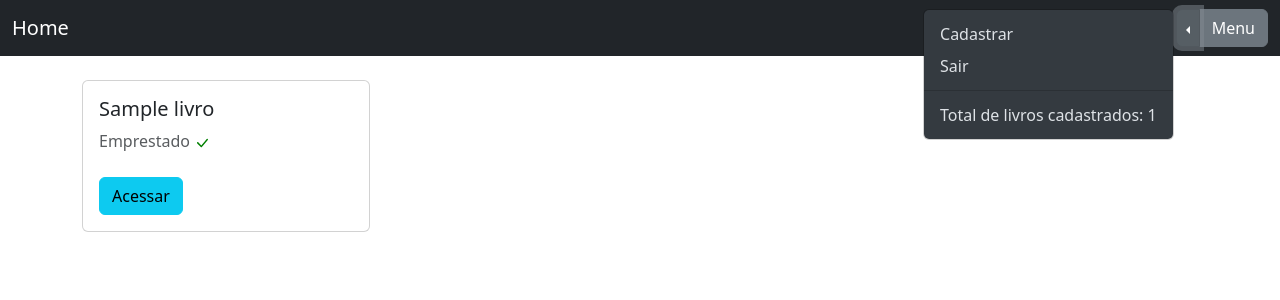
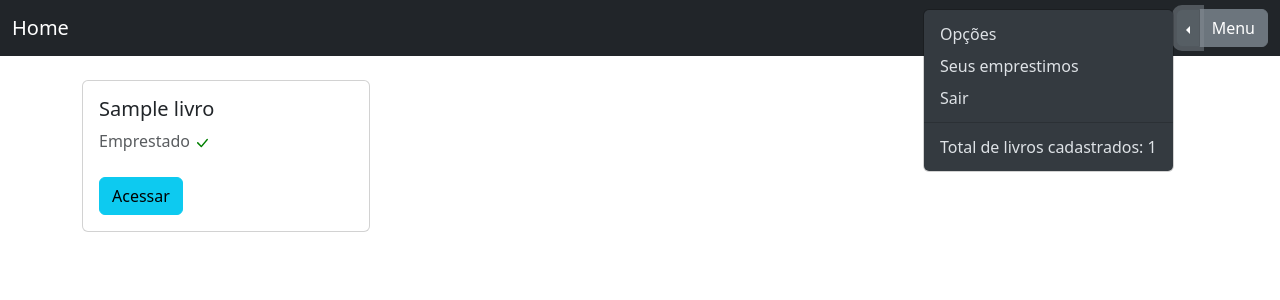
Before and after one commit to lfstos/biblioteca, a Django app: page /livro/home/ in a window 1280 px wide, after a click on "Toggle Dropstart". Shown: the top 300 px of the page. Run offline with Django 4.2, Linux system fonts and the light colour scheme; a user stored in the database is signed in; tables that the repository leaves empty hold one stand-in row (values such as "Sample post").

Commit message:
Alterado menu e adicionado seus_emprestimos

```diff
--- a/templates/base.html
+++ b/templates/base.html
@@ -24,7 +24,8 @@
                             <span class="visually-hidden">Toggle Dropstart</span>
                         </button>
                         <ul class="dropdown-menu dropdown-menu-dark">
-                            <button type="button" class="dropdown-item" data-bs-toggle="modal" data-bs-target="#exampleModal" data-bs-whatever="@mdo">Cadastrar</button>
+                            <button type="button" class="dropdown-item" data-bs-toggle="modal" data-bs-target="#exampleModal">Opções</button>
+                            <a class="dropdown-item" href="{% url 'seus_emprestimos' %}">Seus emprestimos</a>
                             <a class="dropdown-item" href="{% url 'sair' %}">Sair</a>
                             <hr class="dropdown-divider">
                             <a class="dropdown-item">Total de livros cadastrados: {{ total_livros }}</a>
@@ -38,7 +39,7 @@
                         <div class="modal-dialog">
                         <div class="modal-content">
                             <div class="modal-header">
-                            <h5 class="modal-title" id="exampleModal">Cadastrar</h5>
+                            <h5 class="modal-title" id="exampleModal">Cadastrar / Emprestar / Devolver</h5>
                             <button type="button" class="btn-close" data-bs-dismiss="modal" aria-label="Close"></button>
                             </div>
                             <div class="modal-body">
@@ -103,7 +104,7 @@
                                             {% endfor %}
                                         </select>
                                         <br>
-                                        <input type="hidden" value="{{ usuario_id }}" id="usuario_id" name="usuario_id">
+                                        <input type="hidden" value="{{ usuario_id }}" name="usuario_id">
                                         <input type="submit" class="btn btn-danger" value="Devolver">
                                     </form>
                                 </div>
```
